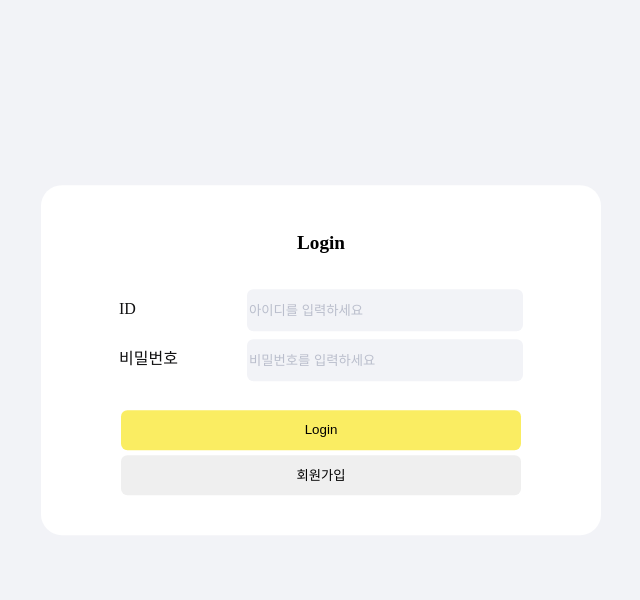
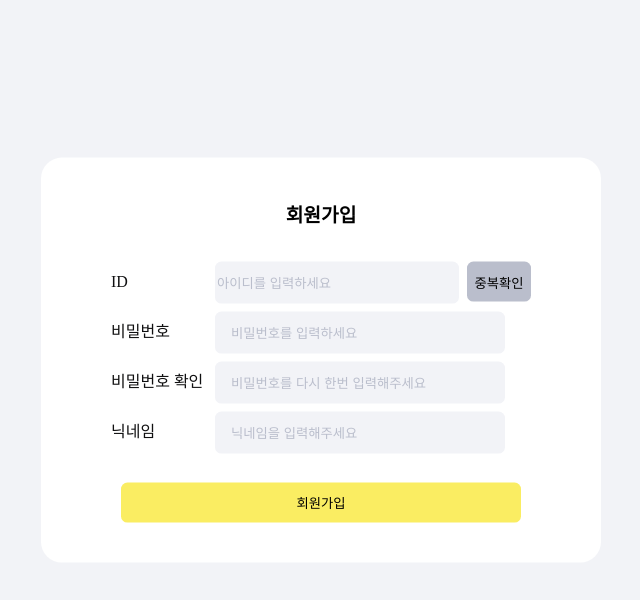
Before and after one commit to DO-SOPT-WEB/MinseoKang, a React (Vite) app in the folder week4/: page /signup in a window 1280 px wide. Shown: the top 600 px of the page, without its empty margins (319-959 px from the left). Built offline with nearby package versions, Linux system fonts and the light colour scheme; a web font is replaced by a local one.

Commit message:
style. 컴포넌트 처리

```diff
--- /dev/null
+++ b/week4/src/components/info.jsx
@@ -0,0 +1,19 @@
+import styled from "styled-components";
+
+const info = styled.p`
+  height: 2rem;
+  transform: translate(0, -50%);
+  height: 5rem;
+  width: 9rem;
+  margin: 4rem 2rem;
+  display: grid;
+  grid-gap: 0.5rem;
+
+  & > p {
+    background-color: ${({ theme }) => theme.gray1};
+    line-height: 2.5rem;
+    padding-left: 0.3rem;
+  }
+`;
+
+export default info;
--- a/week4/src/components/inputForm.jsx
+++ b/week4/src/components/inputForm.jsx
@@ -1,7 +1,7 @@
 import styled from "styled-components";
 import React from "react";
 
-const inputForm = () => {
+const LoginForm = () => {
   return (
     <>
       <Input>
@@ -10,14 +10,52 @@ const inputForm = () => {
           <Textholder
             type="text"
             placeholder="아이디를 입력하세요"
-          ></Textholder>{" "}
+          ></Textholder>
         </Wrapper>
         <Wrapper>
           <Name>비밀번호</Name>
           <Textholder
             type="text"
             placeholder="비밀번호를 입력하세요"
-          ></Textholder>{" "}
+          ></Textholder>
+        </Wrapper>
+      </Input>
+    </>
+  );
+};
+
+const SignForm = () => {
+  return (
+    <>
+      <Input>
+        <Wrapper>
+          <Name>ID</Name>
+          <ShortTextholder
+            type="text"
+            placeholder="아이디를 입력하세요"
+          ></ShortTextholder>{" "}
+          <Btn>중복확인</Btn>
+        </Wrapper>
+        <Wrapper>
+          <Name>비밀번호</Name>
+          <Textholder
+            type="text"
+            placeholder="비밀번호를 입력하세요"
+          ></Textholder>
+        </Wrapper>
+        <Wrapper>
+          <Name>비밀번호 확인</Name>
+          <Textholder
+            type="text"
+            placeholder="비밀번호를 다시 한번 입력해주세요"
+          ></Textholder>
+        </Wrapper>
+        <Wrapper>
+          <Name>닉네임</Name>
+          <Textholder
+            type="text"
+            placeholder="닉네임을 입력해주세요"
+          ></Textholder>
         </Wrapper>
       </Input>
     </>
@@ -34,7 +72,7 @@ const Wrapper = styled.div`
 const Name = styled.p`
   color: ${({ theme }) => theme.black};
   font-weight: 500;
-  width: 8rem;
+  width: 6.5rem;
   height: 2.5rem;
   line-height: 2.5rem;
 `;
@@ -45,10 +83,38 @@ const Textholder = styled.input`
   width: 17rem;
   border-style: none;
   border-radius: 0.4rem;
+  padding-left: 1rem;
+
+  &::placeholder {
+    color: ${({ theme }) => theme.gray2};
+  }
+`;
+const ShortTextholder = styled.input`
+  background-color: ${({ theme }) => theme.gray1};
+  color: grey;
+  height: 2.5rem;
+  width: 15rem;
+  border-style: none;
+  border-radius: 0.4rem;
 
   &::placeholder {
     color: ${({ theme }) => theme.gray2};
   }
 `;
 
+const Btn = styled.button`
+  background-color: ${({ theme }) => theme.gray2};
+  border-style: none;
+  height: 2.5rem;
+  width: 4rem;
+  margin-left: 0.5rem;
+  border-style: none;
+  border-radius: 0.4rem;
+`;
+
+const inputForm = {
+  LoginForm,
+  SignForm,
+};
+
 export default inputForm;
--- a/week4/src/pages/login.jsx
+++ b/week4/src/pages/login.jsx
@@ -9,7 +9,7 @@ const Login = () => {
     <div>
       <Contentbox>
         <Title>Login</Title>
-        <InputForm></InputForm>
+        <InputForm.LoginForm></InputForm.LoginForm>
         <Cta.Main type="button">Login</Cta.Main>
         <Cta.Secondary type="button">회원가입</Cta.Secondary>
       </Contentbox>
--- a/week4/src/pages/signup.jsx
+++ b/week4/src/pages/signup.jsx
@@ -8,10 +8,9 @@ const Signup = () => {
   return (
     <div>
       <Contentbox>
-        <Title>Login</Title>
-        <InputForm></InputForm>
-        <Cta.Main type="button">Login</Cta.Main>
-        <Cta.Secondary type="button">회원가입</Cta.Secondary>
+        <Title>회원가입</Title>
+        <InputForm.SignForm></InputForm.SignForm>
+        <Cta.Main type="button">회원가입</Cta.Main>
       </Contentbox>
     </div>
   );
--- a/week4/src/pages/userID.jsx
+++ b/week4/src/pages/userID.jsx
@@ -1,7 +1,29 @@
 import React from "react";
+import styled from "styled-components";
+import Contentbox from "../components/contentBox";
+import Title from "../components/Title";
+import Info from "../components/info";
 
-const userID = () => {
-  return <></>;
+const UserID = () => {
+  return (
+    <div>
+      <Contentbox>
+        <Title>My Page</Title>
+        <UserWrapper>
+          <img src="/src/assets/profile.png"></img>
+          <Info>
+            <p>ID:</p>
+            <p>닉네임:</p>
+          </Info>
+        </UserWrapper>
+      </Contentbox>
+    </div>
+  );
 };
+const UserWrapper = styled.section`
+  display: flex;
+  height: 8rem;
+  padding: 1rem;
+`;
 
-export default userID;
+export default UserID;
```
Also changed, not shown: week4/src/assets/profile.png (added), 1 other file (tests, documents, lock files or other folders).
